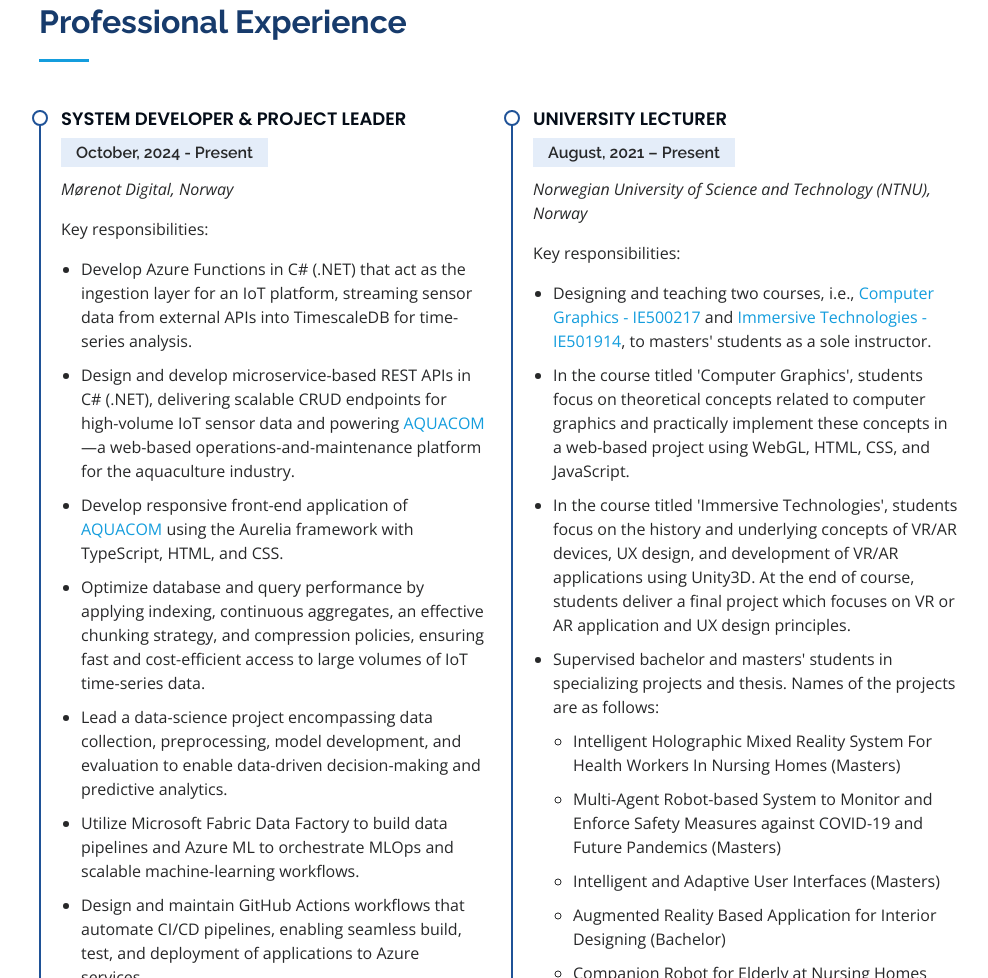
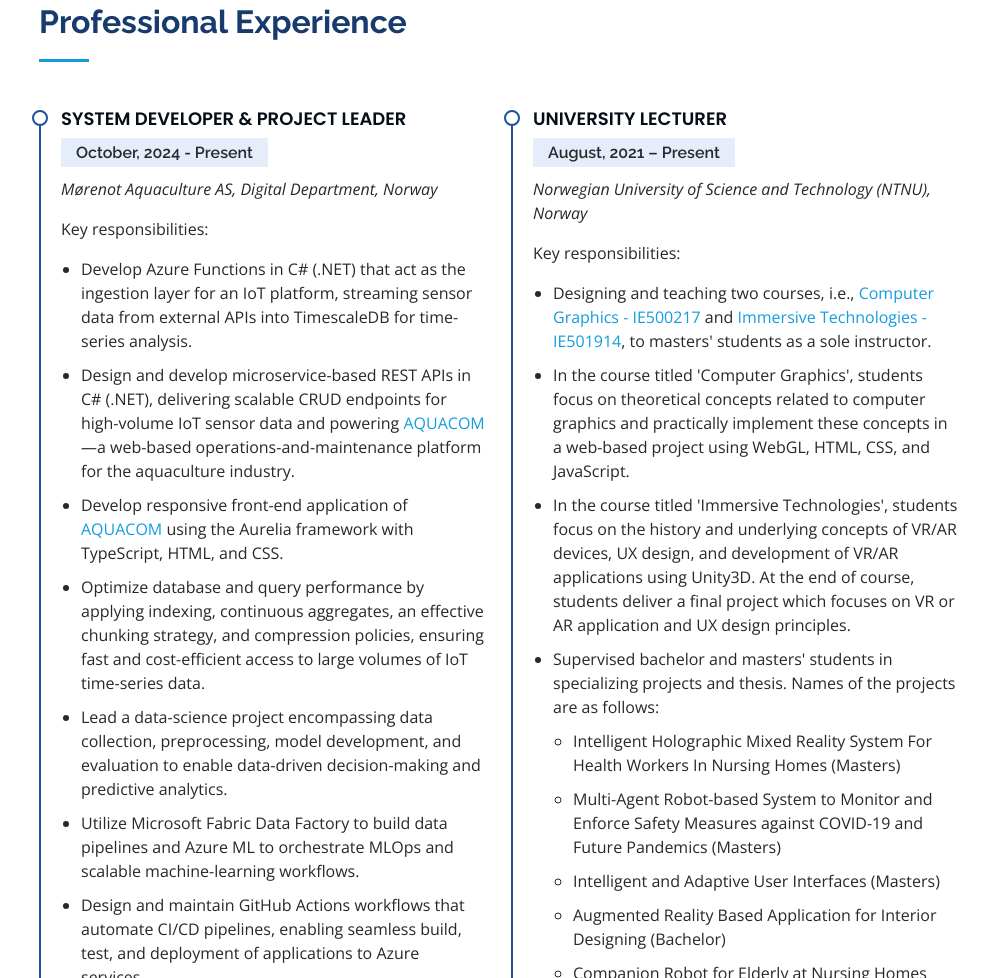
Before and after one commit to hammadshah38/hammadshah38.github.io, a plain HTML site: page index.html in a window 1280 px wide. Shown: the part 3106-4084 px from the top of the page, without its empty margins (291-1279 px from the left). Drawn offline with nearby package versions, Linux system fonts and the light colour scheme.

Commit message:
Changed job description

```diff
--- a/index.html
+++ b/index.html
@@ -275,7 +275,7 @@
             <div class="resume-item">
               <h4>System Developer & Project Leader</h4>
               <h5>October, 2024 - Present</h5>
-              <p><em>Mørenot Digital, Norway</em></p>
+              <p><em>Mørenot Aquaculture AS, Digital Department, Norway</em></p>
               <p>Key responsibilities:</p>
               <ul>
                 <li>Develop Azure Functions in C# (.NET) that act as the ingestion layer for an IoT platform, streaming sensor data from external APIs into TimescaleDB for time-series analysis.</li>
```
